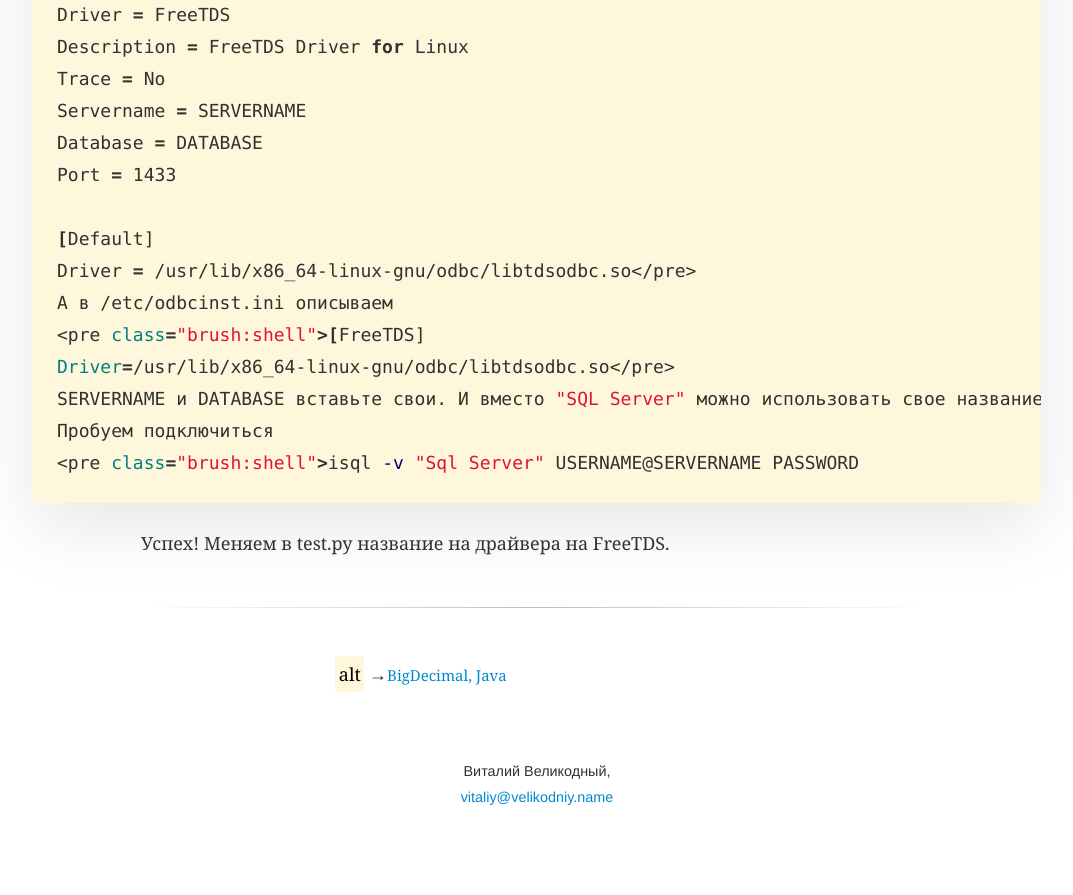
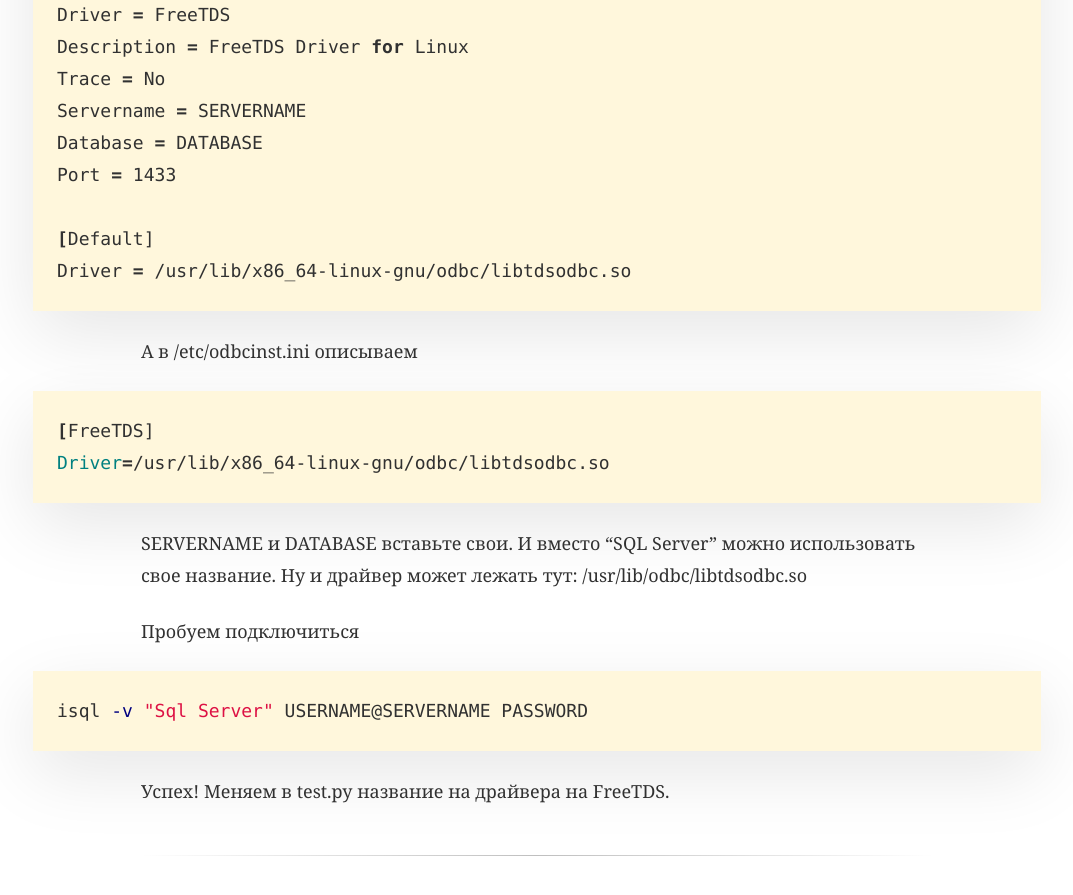
Before and after one commit to g0ddest/g0ddest.github.io, a Jekyll site: the page built from _posts/2013-10-08-azure-python.md, in a window 1280 px wide and 900 px high, scrolled down 3822 px. Shown: the top 895 px of the window, without its empty margins (103-1176 px from the left). Built offline with Jekyll 4.4.1, drawn with Linux system fonts in a browser that asks for light colours; comment, search, counter and statistics services are not loaded; before the commit the page ends 4689 px from its top, so only the background shows below that.

Commit message:
fix odbc article

```diff
--- a/_posts/2013-10-08-azure-python.md
+++ b/_posts/2013-10-08-azure-python.md
@@ -117,6 +117,7 @@ cat /etc/odbc.ini
 ~~~
 
 Хм, пустой. Добавляем нужную запись:
+
 ~~~sh
 vim /etc/odbc.ini
 ~~~
@@ -134,13 +135,22 @@ Database = DATABASE
 Port = 1433
 
 [Default]
-Driver = /usr/lib/x86_64-linux-gnu/odbc/libtdsodbc.so</pre>
+Driver = /usr/lib/x86_64-linux-gnu/odbc/libtdsodbc.so
+~~~
+
 А в /etc/odbcinst.ini описываем
-<pre class="brush:shell">[FreeTDS]
-Driver=/usr/lib/x86_64-linux-gnu/odbc/libtdsodbc.so</pre>
+
+~~~sh
+[FreeTDS]
+Driver=/usr/lib/x86_64-linux-gnu/odbc/libtdsodbc.so
+~~~
+
 SERVERNAME и DATABASE вставьте свои. И вместо "SQL Server" можно использовать свое название. Ну и драйвер может лежать тут: /usr/lib/odbc/libtdsodbc.so
+
 Пробуем подключиться
-<pre class="brush:shell">isql -v "Sql Server" USERNAME@SERVERNAME PASSWORD
+
+~~~sh
+isql -v "Sql Server" USERNAME@SERVERNAME PASSWORD
 ~~~
 
 Успех! Меняем в test.py название на драйвера на FreeTDS.
```
